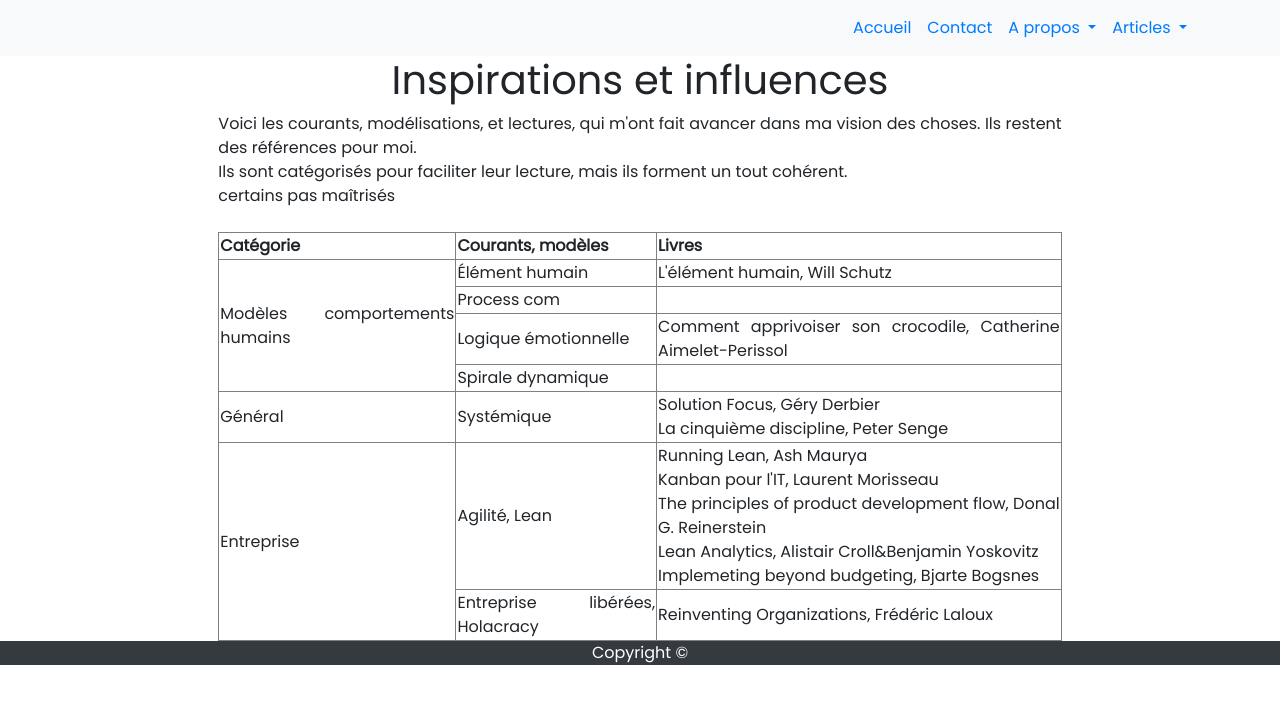
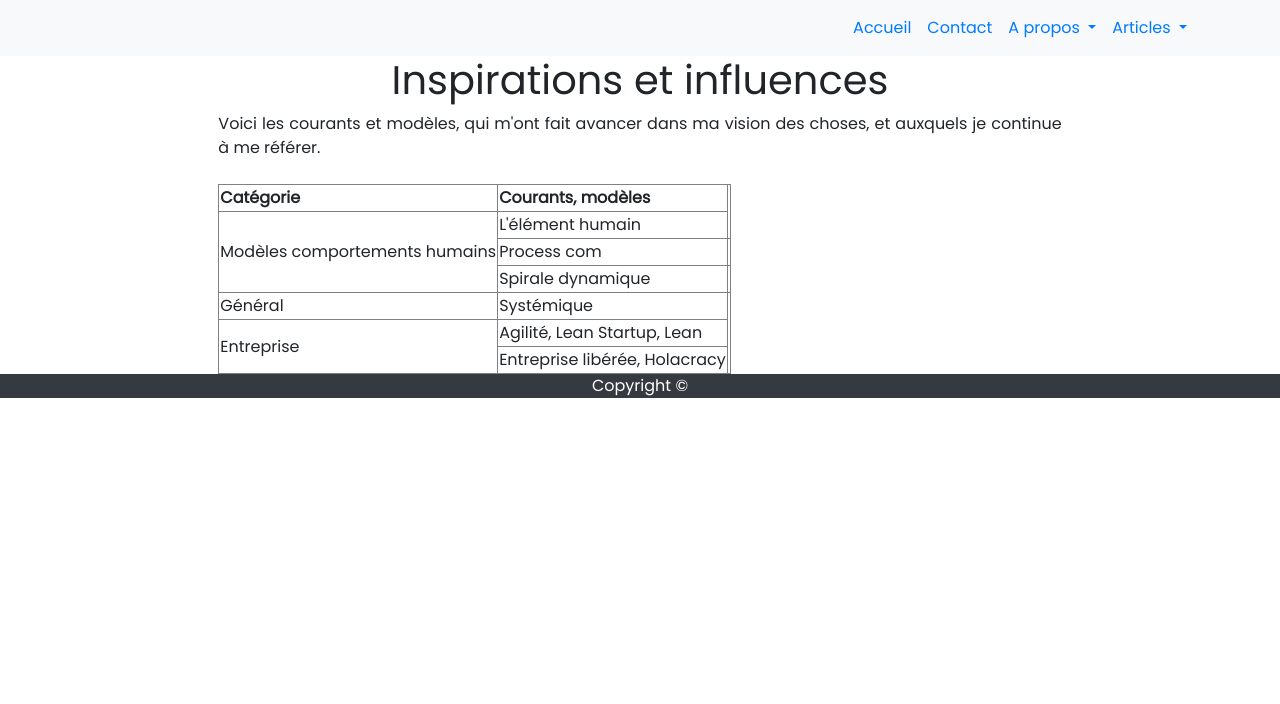
Before and after one commit to OrgaEvolutions/Nathoup.github.io, a Jekyll site: the page built from inspirations.html, in a window 1280 px wide. Shown: the top 704 px of the page. Built offline with Jekyll 4.4.1, drawn with Linux system fonts in a browser that asks for light colours; nearby versions of some CDN libraries; some web fonts are replaced.

Commit message:
Update inspirations.html

```diff
--- a/inspirations.html
+++ b/inspirations.html
@@ -9,24 +9,22 @@
   <div class="col-md-8 mx-auto">
 
 
-Voici les courants, modélisations, et lectures, qui m'ont fait avancer dans ma vision des choses.
-Ils restent des références pour moi.
-<br>Ils sont catégorisés pour faciliter leur lecture, mais ils forment un tout cohérent.
-<br>certains pas maîtrisés
+Voici les courants et modèles, qui m'ont fait avancer dans ma vision des choses, et auxquels je continue à me référer.
+
     <br><br>
 
     <table  border="1px">
       <tr>
         <th><b>Catégorie</b></th>
         <th><b>Courants, modèles</b></th>
-        <th><b>Livres</b></th>
+        <!--<th><b>Livres</b></th>-->
       </tr>
       <tr>
-        <td rowspan=4>
+        <td rowspan=3>
           Modèles comportements humains
         </td>
-        <td>Élément humain</td>
-        <td>L'élément humain, Will Schutz</td>
+        <td>L'élément humain</td>
+        <!--<td>L'élément humain, Will Schutz</td>-->
       </tr>
 
       <tr>
@@ -34,10 +32,10 @@
         <td></td>
       </tr>
 
-      <tr>
+      <!--<tr>
         <td>Logique émotionnelle</td>
-        <td>Comment apprivoiser son crocodile, Catherine Aimelet-Perissol</td>
-      </tr>
+        <!--<td>Comment apprivoiser son crocodile, Catherine Aimelet-Perissol</td>-->
+     <!-- </tr>-->
 
       <tr>
         <td>Spirale dynamique</td>
@@ -47,26 +45,26 @@
       <tr>
         <td>Général</td>
         <td>Systémique</td>
-        <td>Solution Focus, Géry Derbier
-          <br>La cinquième discipline, Peter Senge</td>
+        <!--<td>Solution Focus, Géry Derbier
+          <br>La cinquième discipline, Peter Senge</td>-->
       </tr>
 
       <tr>
         <td rowspan=2>
           Entreprise
         </td>
-        <td>Agilité, Lean</td>
-        <td>Running Lean, Ash Maurya
+        <td>Agilité, Lean Startup, Lean</td>
+        <!--<td>Running Lean, Ash Maurya
           <br>Kanban pour l'IT, Laurent Morisseau
           <br>The principles of product development flow, Donal G. Reinerstein
           <br>Lean Analytics, Alistair Croll&Benjamin Yoskovitz
           <br>Implemeting beyond budgeting, Bjarte Bogsnes
-        </td>
+        </td>-->
       </tr>
 
       <tr>
-        <td>Entreprise libérées, Holacracy</td>
-        <td>Reinventing Organizations, Frédéric Laloux</td>
+        <td>Entreprise libérée, Holacracy</td>
+        <!--<td>Reinventing Organizations, Frédéric Laloux</td>-->
       </tr>
     </table>
 
```
